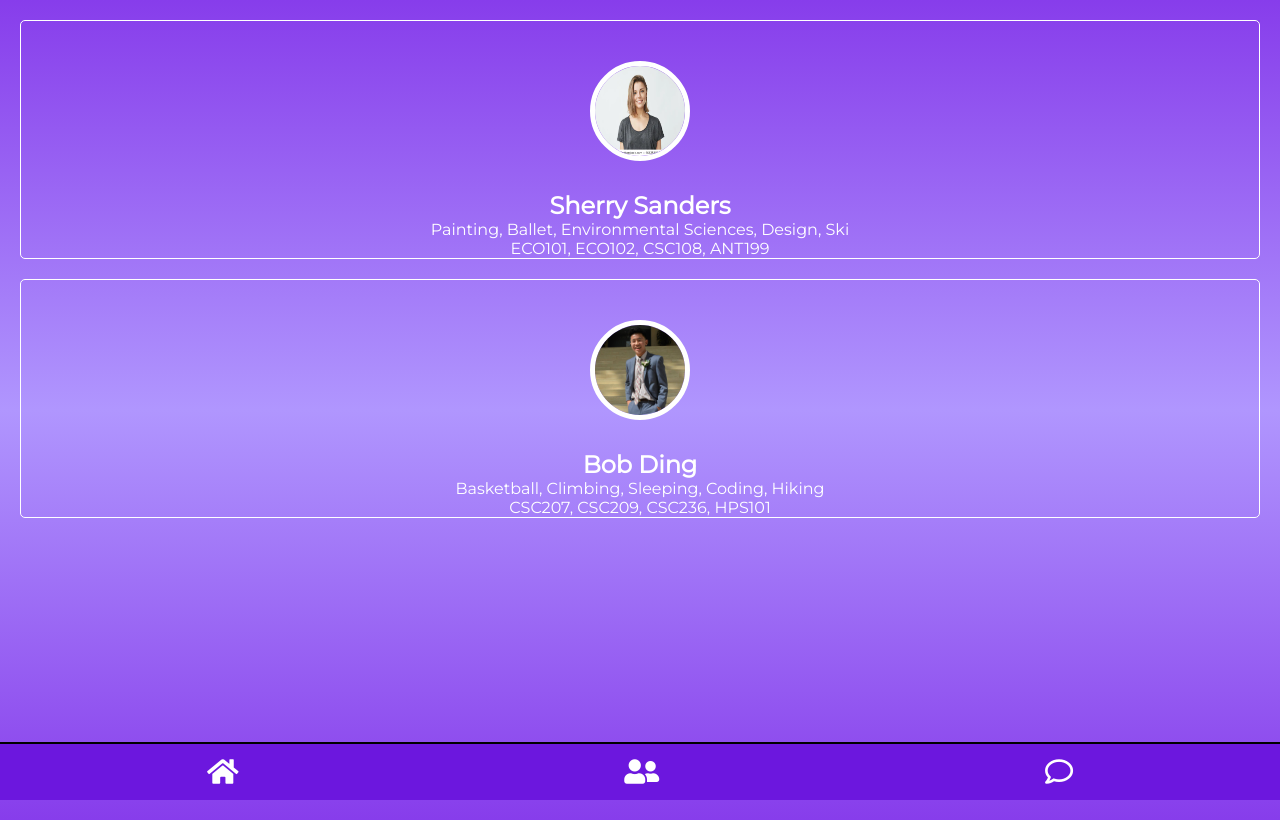
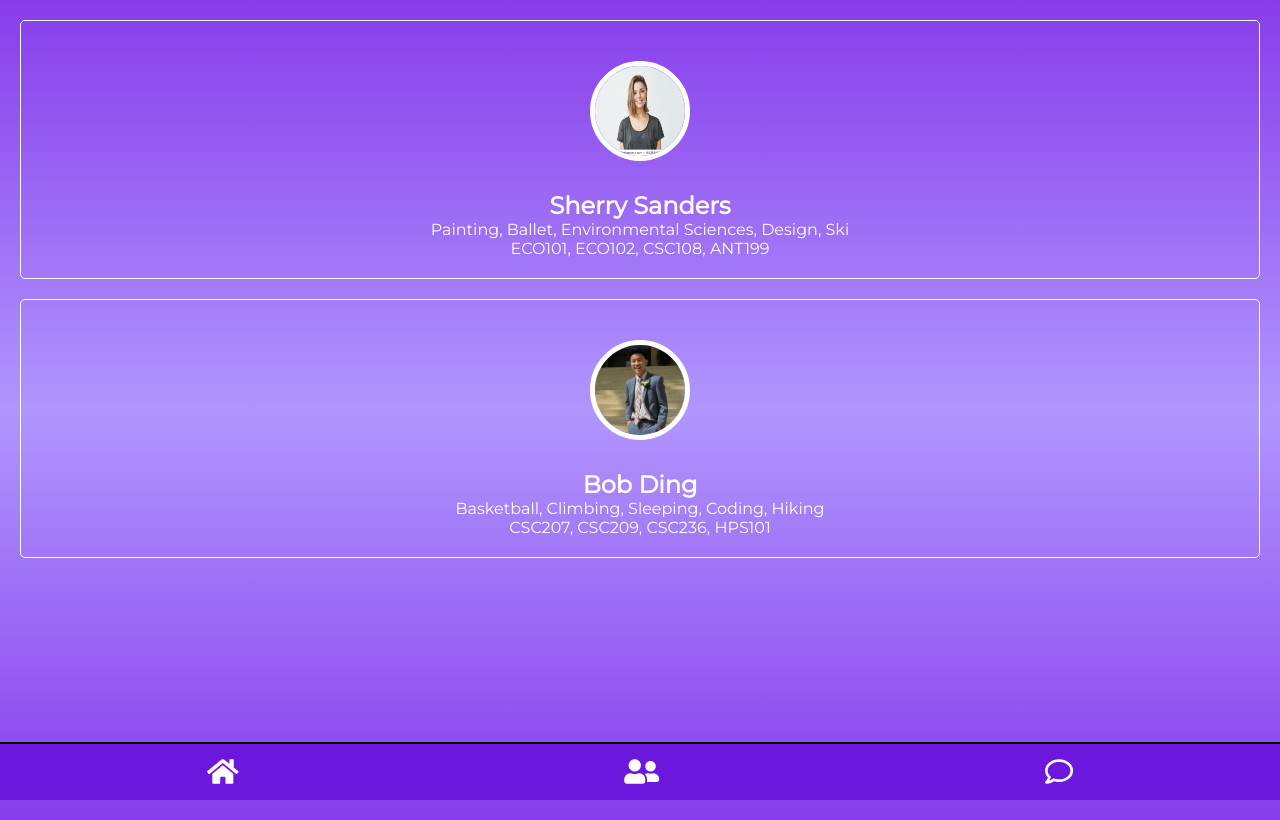
Before and after one commit to karkevin/Study-Buddies, a website: page public/index.html in a window 1280 px wide. Drawn offline with nearby package versions, Linux system fonts and the light colour scheme; files that its build step writes are made by us from their sources.

Commit message:
Fix spacing at bottom of profile cards

```diff
--- a/public/css/index.scss
+++ b/public/css/index.scss
@@ -49,9 +49,13 @@ footer {
     margin-bottom: 30px;
 }
 
-.profile__name, .profile__interests, .profile__name {
-    width: 80%;
+.profile__name, .profile__interests, .profile__courses {
+    width: 90%;
     text-align: center;
+}
+
+.profile__courses {
+    margin-bottom: 20px;
 }
 
 .save__button--bordered {
--- a/public/css/profile.scss
+++ b/public/css/profile.scss
@@ -45,8 +45,8 @@ footer {
     margin-bottom: 30px;
 }
 
-.profile__name, .profile__interests, .profile__name {
-    width: 80%;
+.profile__name, .profile__interests, .profile__courses {
+    width: 90%;
     text-align: center;
 }
 
```
